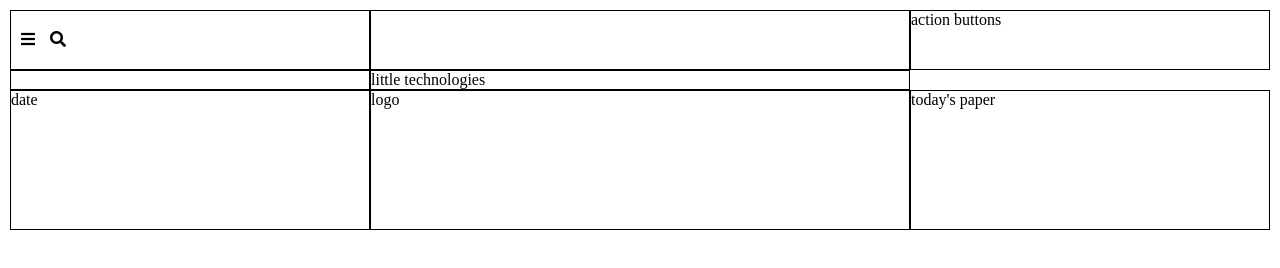
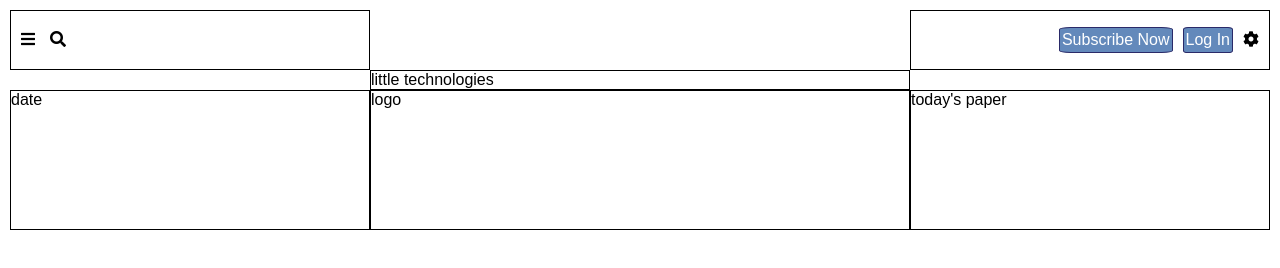
Before and after one commit to Kevjinx/aa-times, a plain HTML site: page index.html in a window 1280 px wide. Drawn offline with Linux system fonts and the light colour scheme.

Commit message:
action button created and placed

```diff
--- a/index.html
+++ b/index.html
@@ -25,9 +25,18 @@
         <i class="fa fa-search"></i>
       </div>
     </div>
-    <div class="masthead__actions">action buttons</div>
-      <div class="action__button-container"></div>
-      <div class="action__button-container"></div>
+    <div class="masthead__actions">
+      <div class="action__button-container">
+        <button class="action__button-subscribe">Subscribe Now</button>
+      </div>
+      <div class="action__button-container">
+        <button class="action__button-login">Log In</button>
+      </div>
+      <div class="action__button-container">
+        <i class="fas fa-cog"></i>
+      </div>
+    </div>
+
     <div class="masthead__technologies">little technologies</div>
     <div class="masthead__date">date</div>
     <div class="masthead__logo">logo</div>
--- a/stylesheets/components/masthead.css
+++ b/stylesheets/components/masthead.css
@@ -17,11 +17,41 @@
 .masthead__menu-and-search {
   display: flex;
   align-items: center;
-
 }
 .fa-bars {
   margin-right: 15px;
   margin-left: 10px;
+}
+
+.masthead__actions {
+  grid-column-start: 3;
+  display: flex;
+  align-items: center;
+  justify-content: flex-end;
+}
+
+.fa-cog {
+  margin-right: 10px;
+  margin-left: 10px;
+}
+
+.action__button-login {
+  border: 1px solid rgb(42, 42, 104);
+  border-radius: 10%;
+  display: inline;
+  margin-left: 10px;
+  padding: 3px 2px 3px 2px;
+  background-color: rgb(99, 137, 187);
+  color: white;
+}
+
+.action__button-subscribe {
+  border: 1px solid rgb(42, 42, 104);
+  border-radius: 10%;
+  display: inline;
+  padding: 3px 2px 3px 2px;
+  background-color: rgb(99, 137, 187);
+  color: white;
 }
 
 .masthead__menu-and-search{grid-area: masthead__menu-and-search }
--- a/stylesheets/main-styles.css
+++ b/stylesheets/main-styles.css
@@ -13,4 +13,5 @@
 
 body {
     margin: 10px;
+    font-family: Arial, Helvetica, sans-serif;
 }
```
